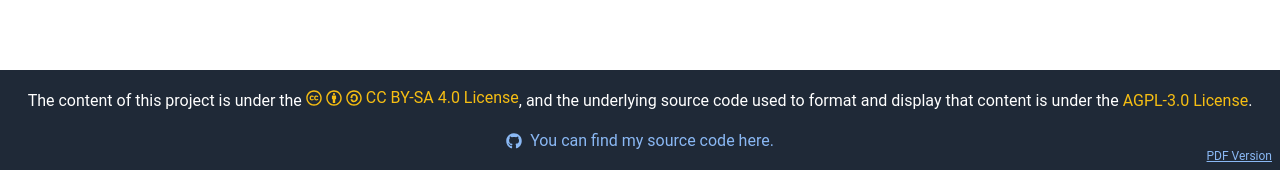
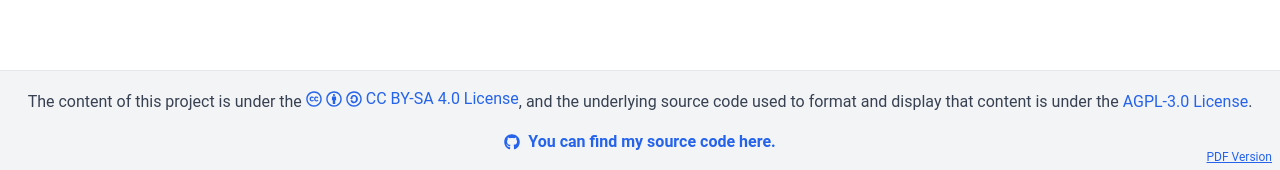
Before and after one commit to yourselftoscience/yourselftoscience.org, a Next.js app: page / in a window 1280 px wide. Shown: the part 2893-3063 px from the top of the page. Built offline with nearby package versions, Linux system fonts and the light colour scheme.

Commit message:
fix: update footer styles and links for improved accessibility and visual consistency

```diff
--- a/src/components/Footer.js
+++ b/src/components/Footer.js
@@ -3,11 +3,11 @@
 'use client';
 
 import React from 'react';
-import { FaCreativeCommons, FaCreativeCommonsBy, FaCreativeCommonsSa, FaGithub, FaLock, FaFileContract, FaExternalLinkAlt } from 'react-icons/fa';
+import { FaCreativeCommons, FaCreativeCommonsBy, FaCreativeCommonsSa, FaGithub } from 'react-icons/fa';
 
 export default function Footer() {
   return (
-    <footer className="relative p-4 bg-gray-800 text-white text-center">
+    <footer className="relative p-4 bg-gray-100 text-gray-700 text-center border-t border-gray-200">
       <div>
         <p className="mb-4">
           The content of this project is under the{' '}
@@ -15,7 +15,7 @@ export default function Footer() {
             href="https://github.com/yourselftoscience/yourselftoscience.org/blob/main/LICENSE-CONTENT"
             target="_blank"
             rel="noopener noreferrer"
-            className="text-custom-yellow-link hover:underline inline-flex items-center"
+            className="text-blue-600 hover:underline inline-flex items-center"
           >
             <FaCreativeCommons className="mr-1" />
             <FaCreativeCommonsBy className="mr-1" />
@@ -27,7 +27,7 @@ export default function Footer() {
             href="https://github.com/yourselftoscience/yourselftoscience.org/blob/main/LICENSE-CODE"
             target="_blank"
             rel="noopener noreferrer"
-            className="text-custom-yellow-link hover:underline inline-flex items-center"
+            className="text-blue-600 hover:underline inline-flex items-center"
           >
             AGPL-3.0 License
           </a>
@@ -38,10 +38,10 @@ export default function Footer() {
             href="https://github.com/yourselftoscience/yourselftoscience.org/"
             target="_blank"
             rel="noopener noreferrer"
-            className="inline-flex items-center text-footer-link-blue hover:underline"
+            className="inline-flex items-center text-blue-600 hover:underline"
           >
             <FaGithub className="mr-2" />
-            You can find my source code here.
+            <span className="font-bold">You can find my source code here.</span>
           </a>
         </p>
       </div>
@@ -49,12 +49,12 @@ export default function Footer() {
       <p className="absolute bottom-2 right-2 text-xs">
         <a
           href="/yourselftoscience.pdf"
-          className="underline text-footer-link-blue"
+          className="underline text-blue-600"
           target="_blank"
           rel="noopener noreferrer">
           PDF Version
         </a>
       </p>
-          </footer>
+    </footer>
   );
 }
```
Also changed, not shown: 1 other file (tests, documents, lock files or other folders).
